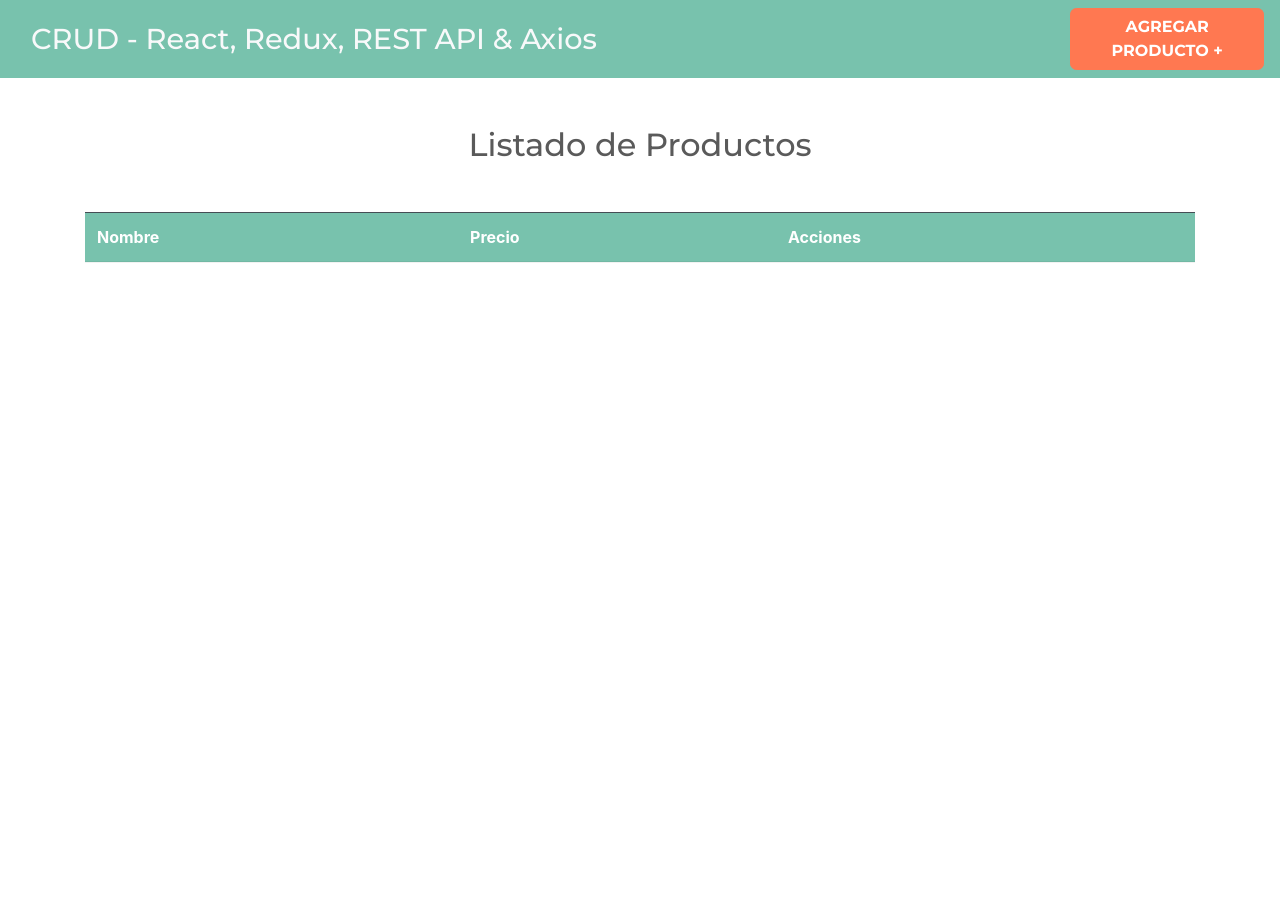
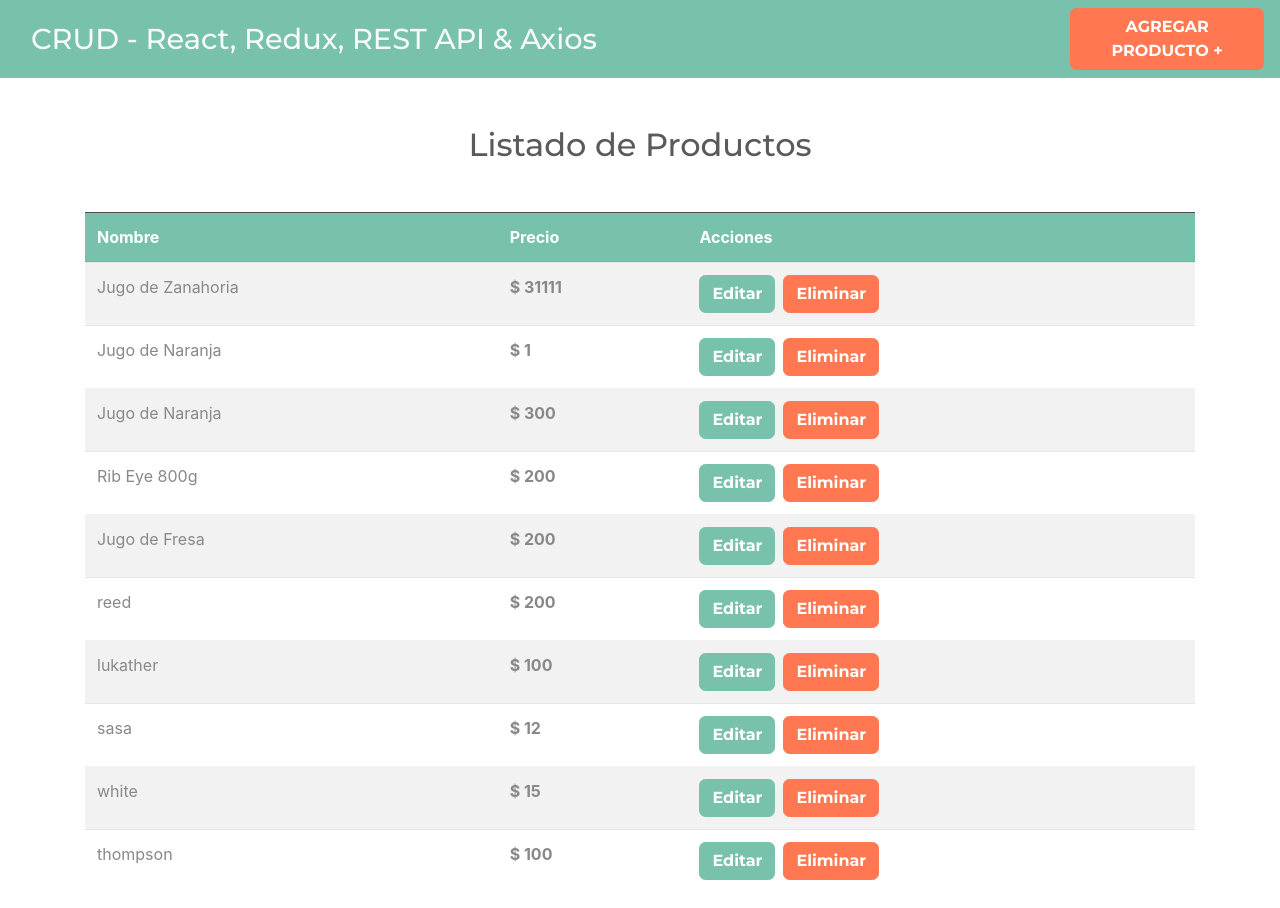
Before and after one commit to JoseIgnacioTapia/crudredux, a React (Create React App) app: page / in a window 1280 px wide. Before the commit the page ends 800 px from the top, so only its background shows below. Built offline with nearby package versions, Linux system fonts and the light colour scheme; no server answers; data requests are answered from the project's data file.

Commit message:
Showing the Products in the interface

```diff
--- a/src/actions/productoActions.js
+++ b/src/actions/productoActions.js
@@ -61,7 +61,7 @@ export function obtenerProductosAction() {
     dispatch(descargarProductos());
 
     try {
-      const respuesta = await clienteAxios.get('/hola');
+      const respuesta = await clienteAxios.get('/productos');
       dispatch(descargarProductosExitosa(respuesta.data));
     } catch (error) {
       console.log(error);
--- a/src/components/EditarProducto.js
+++ b/src/components/EditarProducto.js
@@ -21,7 +21,7 @@ const EditarProducto = () => {
                 />
               </div>
               <div className="form-group">
-                <label>Nombre Producto</label>
+                <label>Precio Producto</label>
                 <input
                   type="number"
                   className="form-control"
--- /dev/null
+++ b/src/components/Producto.js
@@ -0,0 +1,25 @@
+import React from 'react';
+import { Link } from 'react-router-dom';
+
+const Producto = ({ producto }) => {
+  const { nombre, precio, id } = producto;
+
+  return (
+    <tr>
+      <td>{nombre}</td>
+      <td>
+        <span className="font-weight-bold">$ {precio}</span>
+      </td>
+      <td className="acciones">
+        <Link to={`/productos/editar/${id}`} className="btn btn-primary mr-2">
+          Editar
+        </Link>
+        <button type="button" className="btn btn-danger">
+          Eliminar
+        </button>
+      </td>
+    </tr>
+  );
+};
+
+export default Producto;
--- a/src/components/Productos.js
+++ b/src/components/Productos.js
@@ -1,6 +1,7 @@
 import { Fragment, useEffect } from 'react';
 import { useSelector, useDispatch } from 'react-redux';
 import { obtenerProductosAction } from '../actions/productoActions';
+import Producto from './Producto';
 
 const Productos = () => {
   const dispatch = useDispatch();
@@ -10,6 +11,10 @@ const Productos = () => {
     const cargarProductos = () => dispatch(obtenerProductosAction());
     cargarProductos();
   }, []);
+
+  // Obtener el state
+  const productos = useSelector(state => state.productos.productos);
+  console.log(productos);
 
   return (
     <Fragment>
@@ -23,7 +28,13 @@ const Productos = () => {
             <th scope="col">Acciones</th>
           </tr>
         </thead>
-        <tbody></tbody>
+        <tbody>
+          {productos.length === 0
+            ? 'No hay productos'
+            : productos.map(producto => (
+                <Producto key={producto.id} producto={producto} />
+              ))}
+        </tbody>
       </table>
     </Fragment>
   );
```
